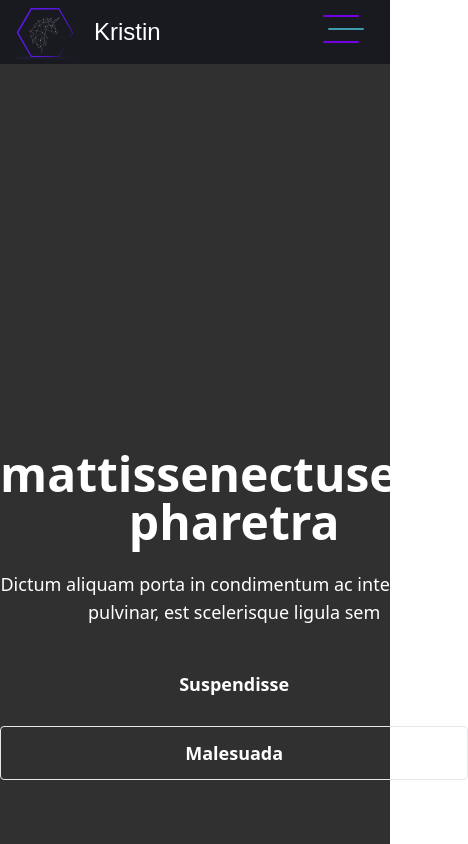
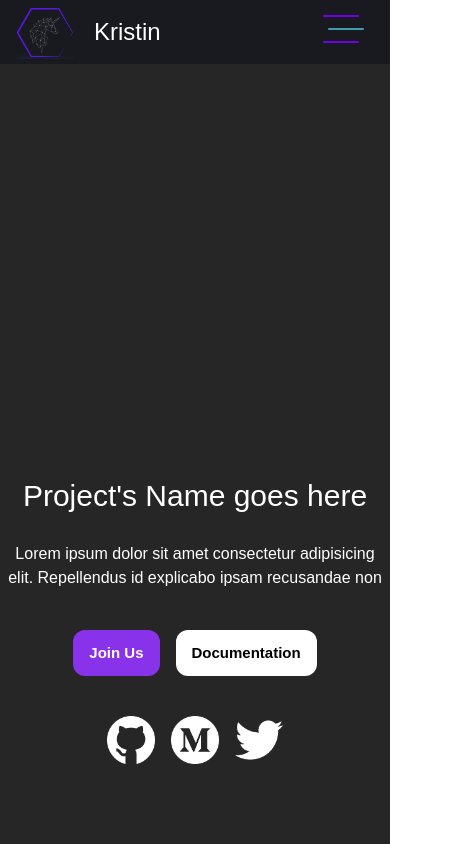
Before and after one commit to JoaoBatistaSS1999/Wallece-s-Landingpage, a React (Create React App) app: page / in a window 390 px wide. Shown: the top 844 px of the page, 468 px wide, since content can reach past the window. Built offline with nearby package versions, Linux system fonts and the light colour scheme.

Commit message:
Hero responsive

```diff
--- a/src/components/Hero/index.jsx
+++ b/src/components/Hero/index.jsx
@@ -1,31 +1,61 @@
+import Github from "../../Assets/Social/github.png";
+import Medium from "../../Assets/Social/medium.png";
+import Twitter from "../../Assets/Social/twitter.png";
+
 const Hero = () => {
   return (
-    <section className="w-full h-[calc(100vh-64px)] flex items-end justify-center bg-[#303030] text-white">
-      <div className="max-w-screen-xl w-full flex justify-start sm:py-12 lg:py-24 lg:flex-row lg:justify-between">
-        <div className="flex flex-col mb-16 justify-center text-center rounded-sm lg:max-w-md xl:max-w-lg lg:text-left">
-          <h1 className="text-5xl font-bold leading-none sm:text-6xl">
-            mattis
-            <span className="dark:text-violet-400">senectus</span>erat pharetra
-          </h1>
-          <p className="mt-6 mb-8 text-lg sm:mb-12">
-            Dictum aliquam porta in condimentum ac integer
-            <br className="hidden md:inline lg:hidden" />
-            turpis pulvinar, est scelerisque ligula sem
-          </p>
-          <div className="flex flex-col space-y-4 sm:items-center sm:justify-center sm:flex-row sm:space-y-0 sm:space-x-4 lg:justify-start">
-            <a
-              rel="noreferrer"
-              href="/"
-              className="px-8 py-3 text-lg font-semibold rounded dark:bg-violet-400 dark:text-gray-900"
-            >
-              Suspendisse
+    <section className="w-full h-[calc(100vh-64px)] flex justify-center font-Orbitron items-end bg-[#262626] text-white">
+      <div className="max-w-screen-xl w-full flex justify-start px-2 lg:px-10">
+        <div className="w-full flex flex-col pb-20 justify-center">
+          <h2 className="text-3xl sm:text-5xl lg:text-6xl text-center lg:text-start mb-7">
+            Project's Name goes here
+          </h2>
+          <div className="w-full flex justify-center lg:justify-start">
+            <p className="sm:max-w-[70%] w-full flex justify-start text-center lg:max-w-[50%] text-md lg:text-2xl lg:text-start mb-10">
+              Lorem ipsum dolor sit amet consectetur adipisicing elit.
+              Repellendus id explicabo ipsam recusandae non
+            </p>
+          </div>
+
+          {/* done */}
+          <div className="flex justify-center lg:justify-start items-center gap-4 w-full flex-wrap">
+            <a href="#contact">
+              <button className="bg-[#8833e9] text-white hover:bg-[#5a16a7] transition-all duration-500 px-4 sm:px-8 py-3 text-[15px] sm:text-lg font-semibold rounded-xl">
+                Join Us
+              </button>
             </a>
             <a
+              href="https://www.youtube.com/watch?v=hN4-Uq02Qzg"
+              target="_blank"
               rel="noreferrer"
-              href="/"
-              className="px-8 py-3 text-lg font-semibold border rounded dark:border-gray-100"
             >
-              Malesuada
+              <button className="bg-white hover:bg-[#c4c4c4] transition-all duration-500 text-black px-4 sm:px-8 py-3 text-[15px] sm:text-lg font-semibold rounded-xl">
+                Documentation
+              </button>
+            </a>
+          </div>
+
+          <div className="w-full flex justify-center lg:justify-start gap-4 mt-10">
+            <a
+              href="https://www.youtube.com/watch?v=8LVkcXA6Wxc"
+              target="_blank"
+              rel="noreferrer"
+            >
+              <img src={Github} alt="" className="h-12" />
+            </a>
+            <a
+              href="https://www.youtube.com/watch?v=8LVkcXA6Wxc"
+              target="_blank"
+              rel="noreferrer"
+            >
+              <img src={Medium} alt="" className="h-12" />
+            </a>
+            <a
+              href="https://www.youtube.com/watch?v=8LVkcXA6Wxc"
+              target="_blank"
+              rel="noreferrer"
+            >
+              <img src={Twitter} alt="" className="h-12" />
             </a>
           </div>
         </div>
```
Also changed, not shown: src/components/Header/index.jsx (+0 -59 lines), src/Assets/Social/github.png (added), src/Assets/Social/medium.png (added).
